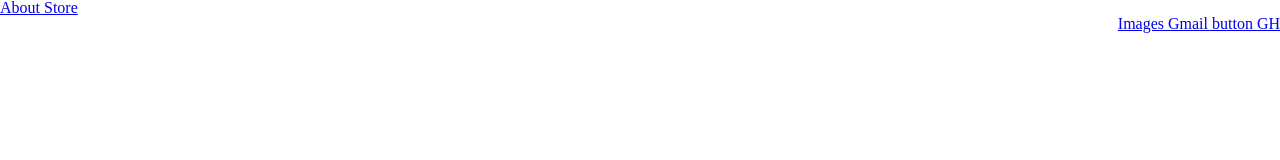
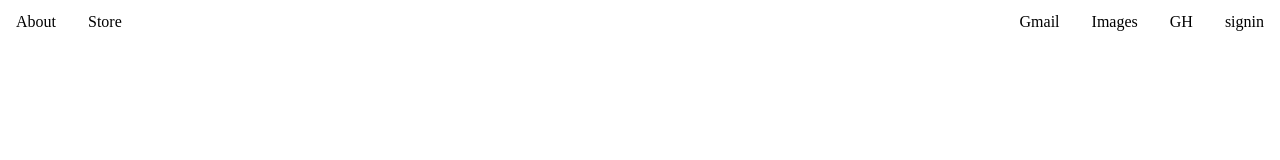
Before and after one commit to nealpayton/google-homepage, a plain HTML site: page index.html in a window 1280 px wide. Shown: the top 160 px of the page. Drawn offline with Linux system fonts and the light colour scheme.

Commit message:
live server messed up but realigned the navigation bar.

```diff
--- a/css/reset.css
+++ b/css/reset.css
@@ -1,4 +1,5 @@
-/* http://meyerweb.com/eric/tools/css/reset/ 2. v2.0 | 20110126
+/* http://meyerweb.com/eric/tools/css/reset/
+   v2.0 | 20110126
    License: none (public domain)
 */
 
--- a/css/style.css
+++ b/css/style.css
@@ -4,16 +4,24 @@
      text-align: center;
      text-decoration: none;
      position: fixed;
+     float: left;
+     width: 100%;
 }
-
-.left-header {
+.topnav ul {
+     list-style-type: none;
+     margin: 0px;
+     padding: 0px;
+     overflow: hidden;
+}
+li {
      float: left;
-     color:#000;
-
 }
-.rightnav  {
-     float: right;
-     color:#000;
+li a {
+     display: block;
+     color: black;
+     text-align: center;
+     padding: 14px 16px;
+     text-decoration: none;
 }
 .logo {
      padding-top: 170px;
--- a/index.html
+++ b/index.html
@@ -3,24 +3,19 @@
   <head>
     <title>Google</title>
     <meta charset="utf-8">
-    <link href="../google-homepage/css/style.css" rel="stylesheet" type="text/css" media="all">
-    <link href="../google-homepage/css/reset.css" rel="stylesheet" type="text/css" media="all">
+    <link rel="stylesheet" type="text/css" href="../google-homepage/css/style.css" media="all">
+    <link rel="stylesheet" type="text/css" href="../google-homepage/css/reset.css" media="all">
   </head>
   <body>
-
-    <div .class="topnav">
+    <div class="topnav">
       <ul>
-      <nav class="leftnav">
-        <li></li><a href="#">About
-        <a href="#">Store
-      </nav>
+          <li><a href="#">About</a></li>
+          <li><a href="#">Store</a></li>
+          <li style="float:right" !important><a href="#">signin</a>
+          <li style="float:right" !important><a href="#">GH</a></li>
+          <li style="float:right" !important><a href="#">Images</a></li>
+          <li style="float:right" !important><a href="#">Gmail</a></li>
       </ul>
-      <nav class="rightnav">
-        <a href="#">Images
-        <a href="#">Gmail
-        <a href="#">button
-        <a href="#">GH
-      </nav>
     </div>
     <div class="logo">
       <a href="#"><img src="https://www.google.com/images/branding/googlelogo/1x/googlelogo_color_272x92dp.png" alt="Google's logo"></a>
@@ -36,6 +31,9 @@
         </div>
       </form>
     </div>
+    <div class="footer">
+
+    </div>
 
     </body>
   </html>
```
Lines whose indentation alone changed are shown as unchanged.
